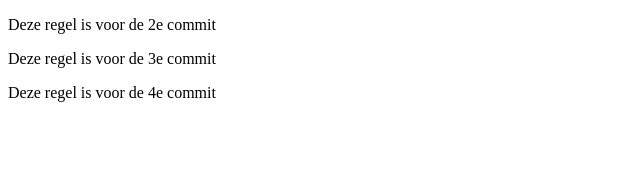
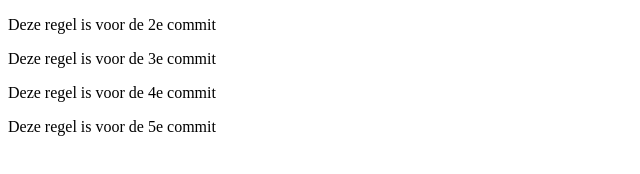
Before and after one commit to nickdewolde/Opdracht-22-Software, a plain HTML site: page index.html in a window 1280 px wide. Shown: the whole page, without its empty margins (0-640 px from the left). Drawn offline with Linux system fonts and the light colour scheme.

Commit message:
5e commite toegevoegd

```diff
--- a/index.html
+++ b/index.html
@@ -10,5 +10,7 @@
     <p>Deze regel is voor de 3e commit</p>
 
     <p>Deze regel is voor de 4e commit</p>
+
+     <p>Deze regel is voor de 5e commit</p>
   </body>
 </html>
```
